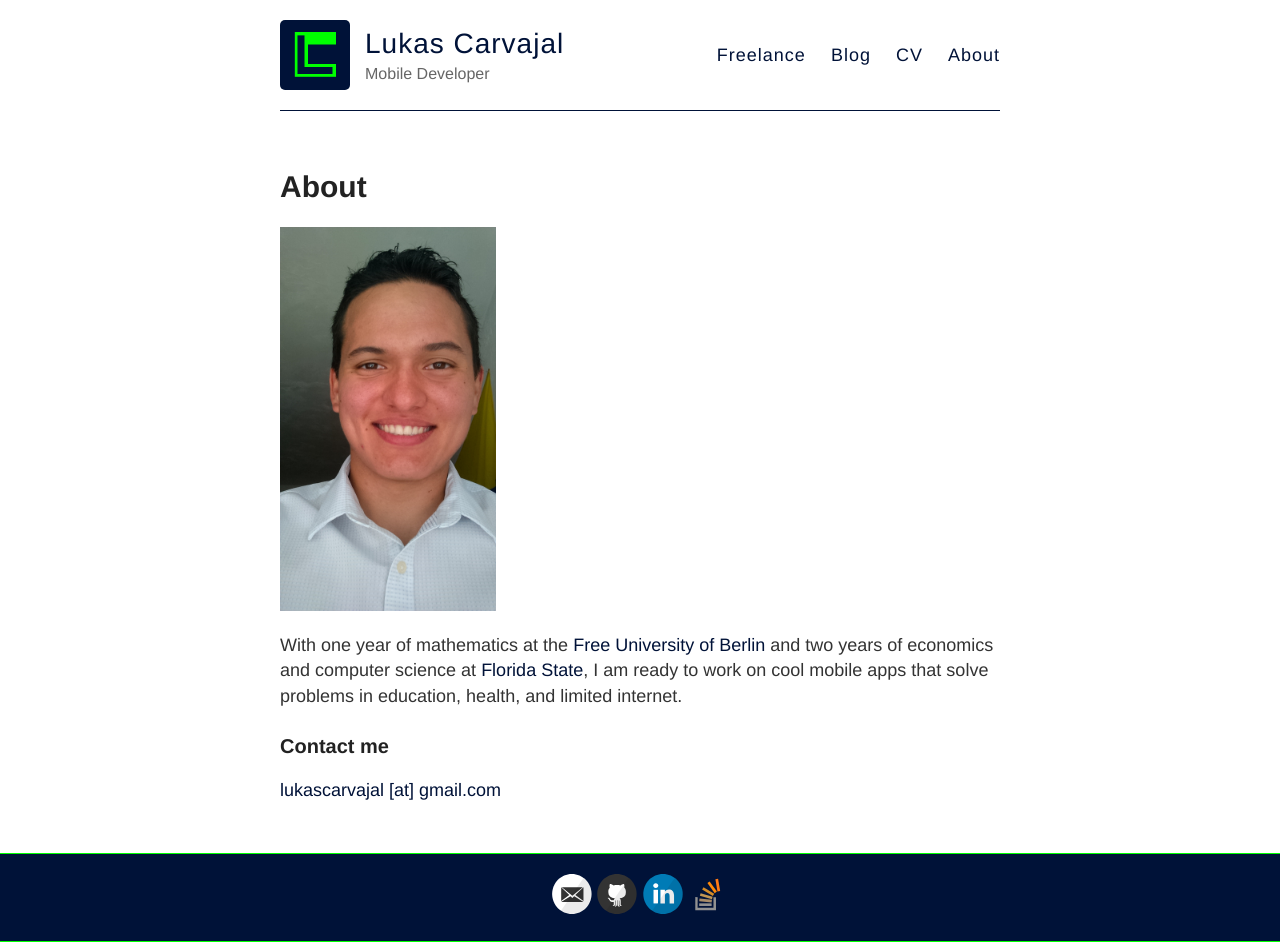
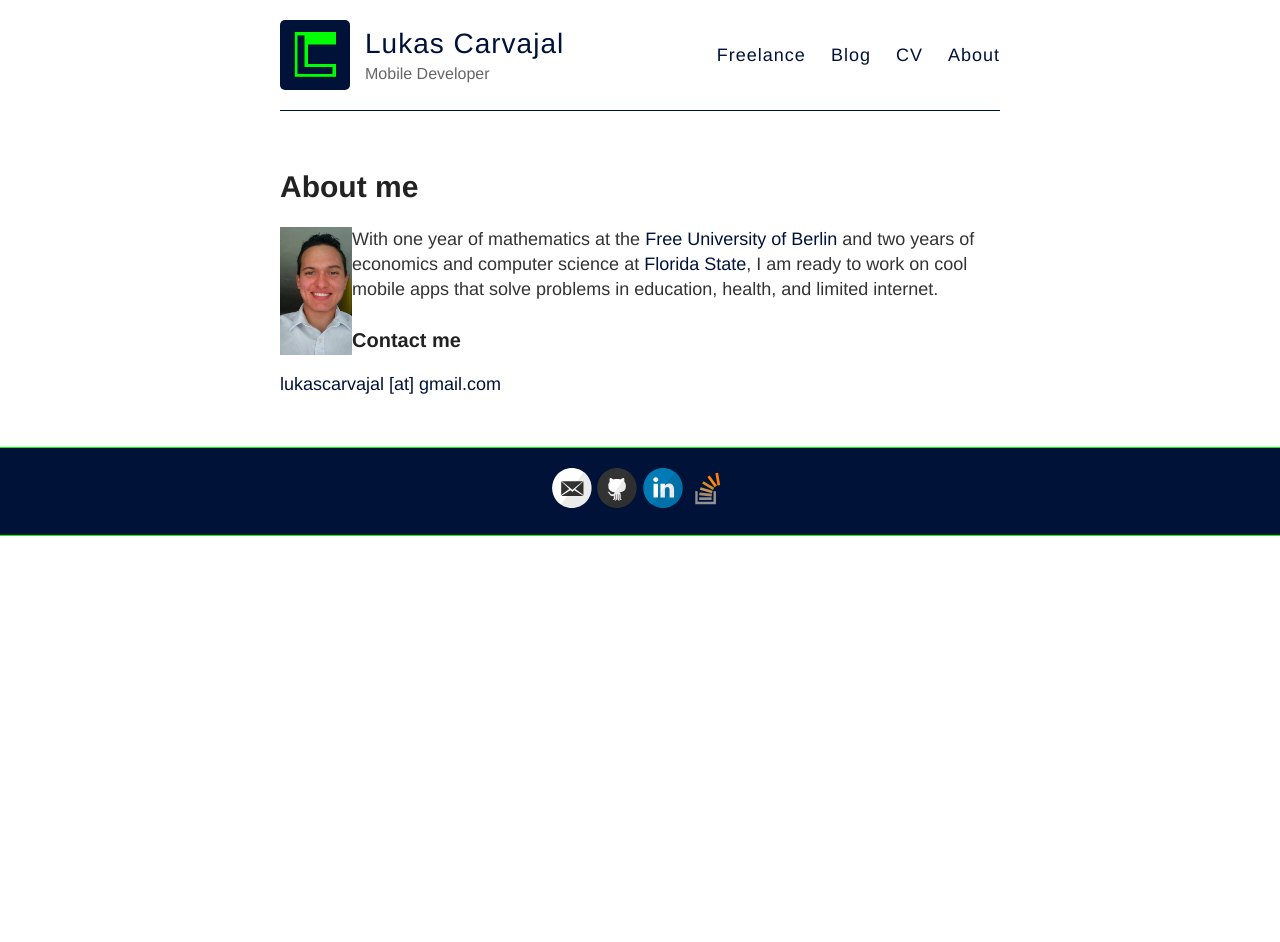
Before and after one commit to Lcarvajal/Lcarvajal.github.io, a Jekyll site: the page built from about.md, in a window 1280 px wide. Built offline with Jekyll 4.4.1, drawn with Linux system fonts in a browser that asks for light colours; Markdown is read by kramdown in place of the engine named in the settings; after the commit the page ends 900 px from its top, so only the background shows below that.

Commit message:
add photo of me site/images

```diff
--- a/about.md
+++ b/about.md
@@ -1,10 +1,10 @@
 ---
 layout: page
-title: About
+title: About me
 permalink: /about/
 ---
 
-<img class="img-responsive" src="../images/me.jpg" alt="me" style="max-width:30%" />
+<img class="img-responsive" src="../images/me.jpg" alt="me" style="max-width:10%; float: left;" />
 
 With one year of mathematics at the <a href="https://en.wikipedia.org/wiki/Free_University_Berlin" target="_blank">Free University of Berlin</a> and two years of economics and computer science at <a href="https://en.wikipedia.org/wiki/Florida_State_University" target="_blank">Florida State</a>, I am ready to work on cool mobile apps that solve problems in education, health, and limited internet.
 
```
Also changed, not shown: 1 other file.
